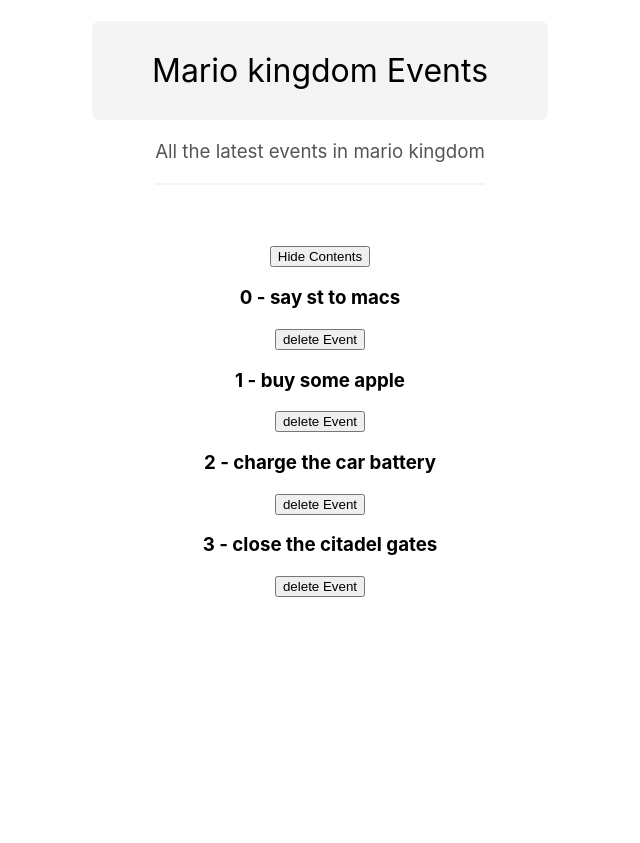
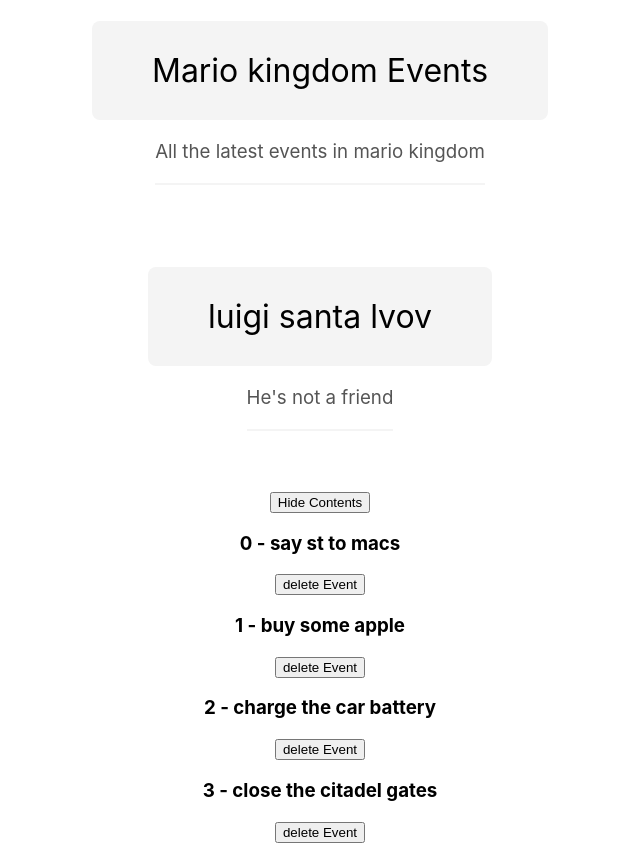
Before and after one commit to PuyaAmini/first-react-app-X-, a React (Create React App) app: page / in a window 1280 px wide. Shown: the whole page, without its empty margins (320-960 px from the left). Before the commit the page ends 800 px from the top, so only its background shows below. Built offline with nearby package versions, Linux system fonts and the light colour scheme.

Commit message:
props... from S5 E3

```diff
--- a/src/App.js
+++ b/src/App.js
@@ -20,9 +20,13 @@ function App() {
     }
     const [showEvents , setShowEvents] = useState(true)
 
+  const subtitle = 'All the latest events in mario kingdom'
+
   return (
     <div className="App">
-      <Title/>
+      <Title title = "Mario kingdom Events"  subtitle={subtitle}/>
+      <Title title = "luigi santa lvov"  subtitle="He's not a friend"/>
+
       {showEvents && (<div>
         <button onClick={()=>{setShowEvents(false)}}> Hide Contents</button>
       </div>)}
--- a/src/components/title.js
+++ b/src/components/title.js
@@ -1,9 +1,9 @@
-export default function Title(){
+export default function Title(props){
        return(
               <div>
-                     <h1 className="title">Mario kingdom Events</h1>
+                     <h1 className="title">{props.title}</h1>
                      <br/>
-                     <h3 className = 'subtitle'>All the latest events in mario kingdom</h3>
+                     <h3 className = 'subtitle'>{props.subtitle}</h3>
               </div>
        )
 }
```
